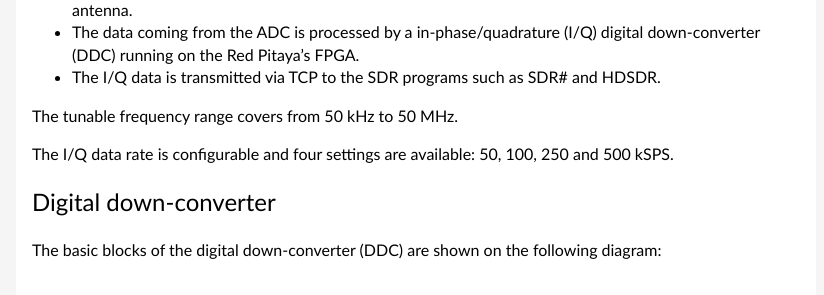
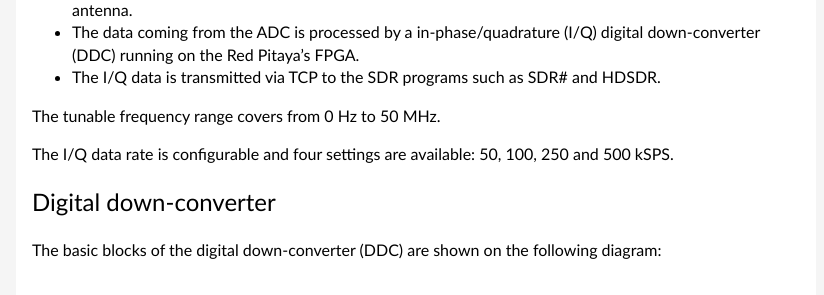
Before and after one commit to pavel-demin/red-pitaya-notes, a Jekyll site: the page built from sdr-receiver.md, in a window 1280 px wide and 900 px high, scrolled down 490 px. Shown: the part 154-449 px from the top of the window, without its empty margins (224-1048 px from the left). Built offline with Jekyll 4.4.1, drawn with Linux system fonts in a browser that asks for light colours.

Commit message:
set lower frequency limit to DC

```diff
--- a/sdr-receiver.md
+++ b/sdr-receiver.md
@@ -32,7 +32,7 @@ The implementation of the SDR receiver is quite straightforward:
  - The data coming from the ADC is processed by a in-phase/quadrature (I/Q) digital down-converter (DDC) running on the Red Pitaya's FPGA.
  - The I/Q data is transmitted via TCP to the SDR programs such as SDR# and HDSDR.
 
-The tunable frequency range covers from 50 kHz to 50 MHz.
+The tunable frequency range covers from 0 Hz to 50 MHz.
 
 The I/Q data rate is configurable and four settings are available: 50, 100, 250 and 500 kSPS.
 
```
